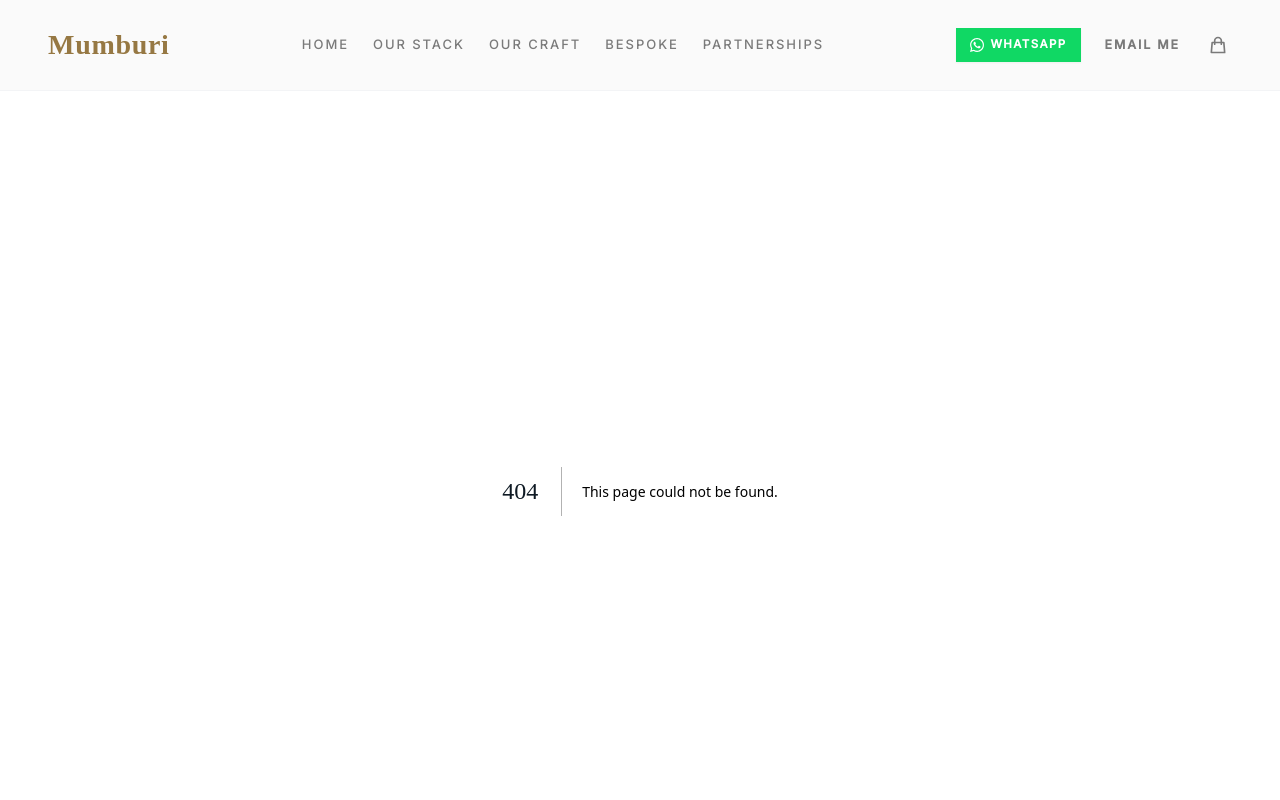
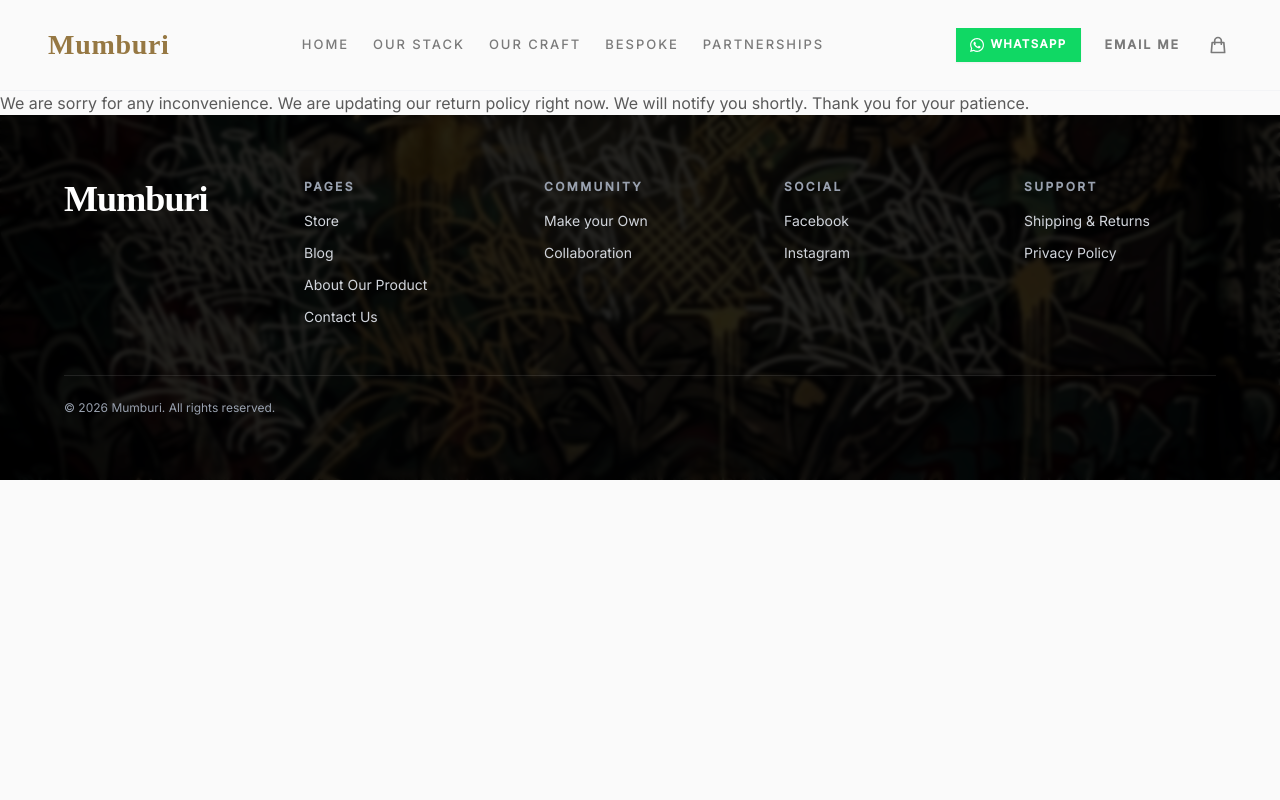
Before and after one commit to GourabDas2000/Mumburi, a Next.js app: page /returnpolicy in a window 1280 px wide. Before the commit this address had no page. Shown: the top 800 px of the page. Built offline with nearby package versions, Linux system fonts and the light colour scheme; a web font is replaced by a local one.

Commit message:
All the main pages functionality are working.After vercel deployment it is working fine

```diff
--- /dev/null
+++ b/app/blog/page.tsx
@@ -0,0 +1,12 @@
+import React from 'react'
+
+const page = () => {
+  return (
+    <div>
+      We are sorry for any inconvenience. We are starting our blog
+      page now. We will notify you shortly. Thank you for your patience.
+    </div>
+  );
+}
+
+export default page
--- a/app/component/Footer.tsx
+++ b/app/component/Footer.tsx
@@ -27,25 +27,25 @@ const Footer = () => {
               PAGES
             </h4>
             <Link
-              href="#"
+              href="/stack"
               className="text-sm text-gray-300 hover:text-white transition-colors duration-200"
             >
               Store
             </Link>
             <Link
-              href="#"
+              href="/blog"
               className="text-sm text-gray-300 hover:text-white transition-colors duration-200"
             >
               Blog
             </Link>
             <Link
-              href="#"
+              href="/craft"
               className="text-sm text-gray-300 hover:text-white transition-colors duration-200"
             >
-              About Us
+              About Our Product
             </Link>
             <Link
-              href="#"
+              href="/bespoke"
               className="text-sm text-gray-300 hover:text-white transition-colors duration-200"
             >
               Contact Us
@@ -58,13 +58,13 @@ const Footer = () => {
               COMMUNITY
             </h4>
             <Link
-              href="#"
+              href="/bespoke"
               className="text-sm text-gray-300 hover:text-white transition-colors duration-200"
             >
-              Meet the Creators
+              Make your Own
             </Link>
             <Link
-              href="#"
+              href="/partnerships"
               className="text-sm text-gray-300 hover:text-white transition-colors duration-200"
             >
               Collaboration
@@ -96,13 +96,13 @@ const Footer = () => {
               SUPPORT
             </h4>
             <Link
-              href="#"
+              href="/returnpolicy"
               className="text-sm text-gray-300 hover:text-white transition-colors duration-200"
             >
               Shipping & Returns
             </Link>
             <Link
-              href="#"
+              href="/privacypolicy"
               className="text-sm text-gray-300 hover:text-white transition-colors duration-200"
             >
               Privacy Policy
--- /dev/null
+++ b/app/privacypolicy/page.tsx
@@ -0,0 +1,9 @@
+import React from 'react'
+
+const page = () => {
+  return (
+    <div>We are sorry for any inconvenience. We are updating our privacy policy right now. We will notify you shortly. Thank you for your patience.</div>
+  )
+}
+
+export default page
--- /dev/null
+++ b/app/returnpolicy/page.tsx
@@ -0,0 +1,12 @@
+import React from 'react'
+
+const page = () => {
+  return (
+    <div>
+      We are sorry for any inconvenience. We are updating our return policy
+      right now. We will notify you shortly. Thank you for your patience.
+    </div>
+  );
+}
+
+export default page
```
